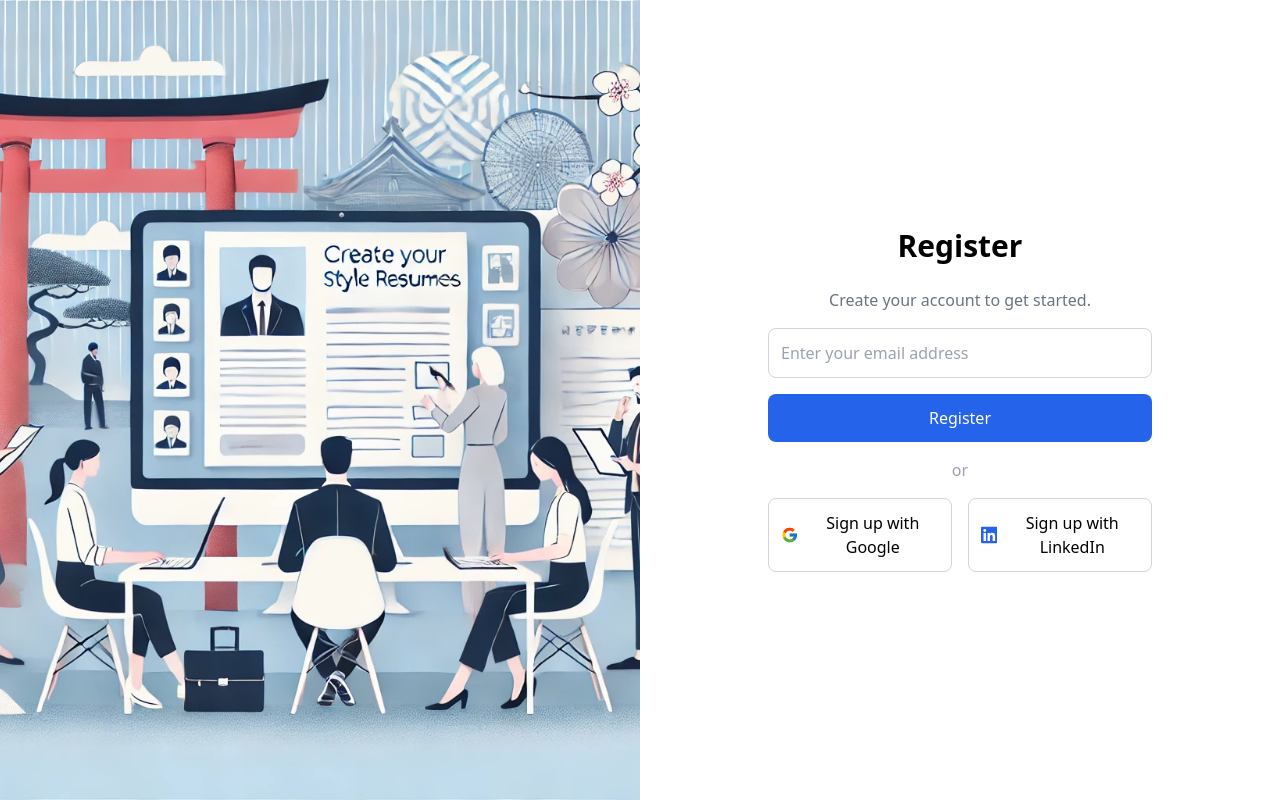
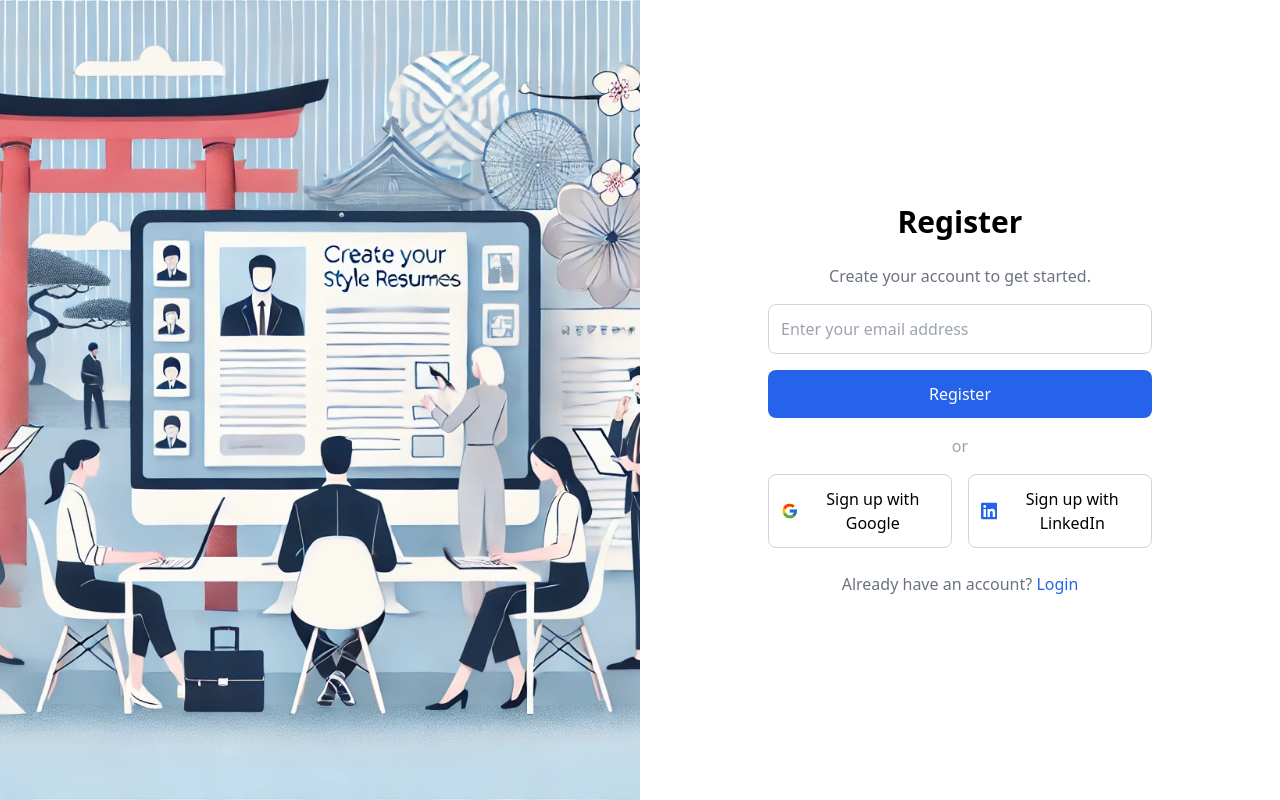
Before and after one commit to kanghouchao/JobProfile, a React (Create React App) app in the folder frontend/: page /register in a window 1280 px wide. Built offline with nearby package versions, Linux system fonts and the light colour scheme.

Commit message:
添加登陆页面的链接

```diff
--- a/frontend/src/pages/Auth/Register.jsx
+++ b/frontend/src/pages/Auth/Register.jsx
@@ -73,6 +73,13 @@
             <span>{t('register.linkedin')}</span>
           </button>
         </div>
+
+        <div className="mt-6 text-gray-500">
+          {t('register.haveAccount')}{' '}
+          <a href="/login" className="text-blue-600 hover:underline">
+            {t('register.login')}
+          </a>
+        </div>
       </div>
     </div>
   );
```
